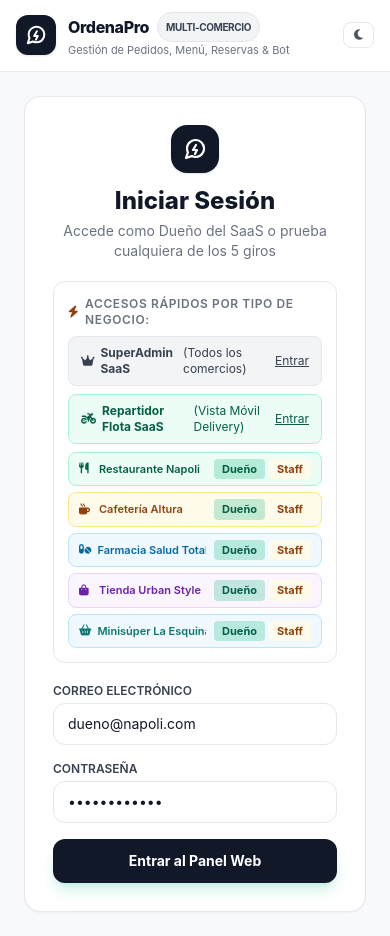
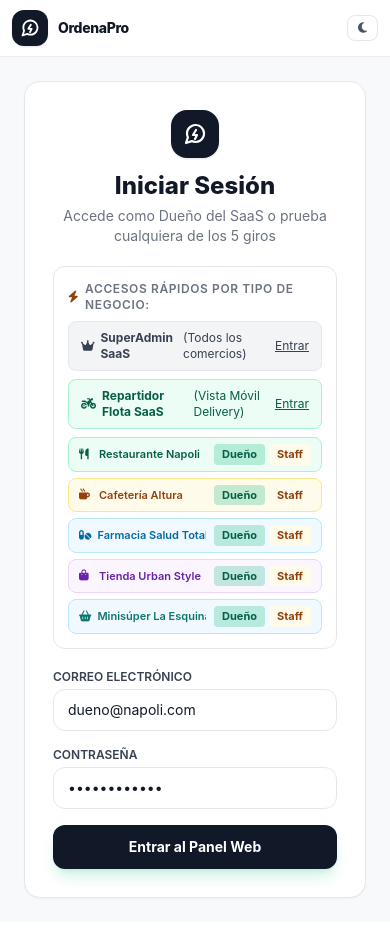
Before and after one commit to SlariosMairena/aSw, a FastAPI app: page / in a window 390 px wide. After the commit the page ends 899 px from the top, so only its background shows below. Run offline with FastAPI, Linux system fonts and the light colour scheme; parts of the project's set-up code (start-up, migrations or seed data) failed here and were passed over; some libraries are stand-ins or nearby versions.

Commit message:
feat(responsive): auditoria completa y ajustes moviles/tablet estilo Shopify y Linear (0 overflow)

```diff
--- a/app/static/css/brand_theme.css
+++ b/app/static/css/brand_theme.css
@@ -40,6 +40,7 @@ body.theme-crema {
   color: var(--text-main) !important;
   font-family: 'Inter', 'Segoe UI', system-ui, -apple-system, BlinkMacSystemFont, sans-serif;
   -webkit-font-smoothing: antialiased;
+  overflow-x: clip;
 }
 
 /* Scrollbar minimalista */
--- a/app/templates/components/comercio_header.html
+++ b/app/templates/components/comercio_header.html
@@ -17,11 +17,11 @@
         </div>
     </div>
 
-    <div class="flex flex-wrap items-center gap-2.5">
-        <div>
+    <div class="w-full sm:w-auto flex flex-wrap items-center gap-2.5">
+        <div class="w-full sm:w-auto">
             <label class="block text-[10px] text-slate-400 uppercase font-bold mb-1">Sucursal Activa</label>
             <select id="filtroSucursalSelect" onchange="reloadComercioDashboard()"
-                class="px-3 py-2 rounded-xl border text-xs font-semibold">
+                class="w-full sm:w-auto px-3 py-2 rounded-xl border text-xs font-semibold">
                 <option value="">Todas las sucursales</option>
             </select>
         </div>
--- a/app/templates/components/navbar.html
+++ b/app/templates/components/navbar.html
@@ -1,24 +1,24 @@
 <!-- BARRA SUPERIOR (HEADER VERDE ABETO 30% + LOGO PROPIO ROJO TOMATE 10%) -->
 <header class="ui-navbar sticky top-0 z-40 shadow-sm">
-    <div class="max-w-[1440px] mx-auto px-4 sm:px-6 py-3 flex items-center justify-between gap-3">
-        <div class="flex items-center gap-3">
+    <div class="max-w-[1440px] mx-auto px-3 sm:px-6 py-2.5 sm:py-3 flex items-center justify-between gap-2 sm:gap-3">
+        <div class="flex items-center gap-2.5 sm:gap-3 min-w-0">
             <!-- Logo geométrico propio (burbuja + rayo de pedidos) -->
-            <div class="ui-brand-logo w-10 h-10 rounded-xl flex items-center justify-center shrink-0">
-                <svg viewBox="0 0 24 24" width="22" height="22" fill="none" stroke="currentColor" stroke-width="2.2" stroke-linecap="round" stroke-linejoin="round" aria-hidden="true">
+            <div class="ui-brand-logo w-9 h-9 sm:w-10 sm:h-10 rounded-xl flex items-center justify-center shrink-0">
+                <svg viewBox="0 0 24 24" width="20" height="20" fill="none" stroke="currentColor" stroke-width="2.2" stroke-linecap="round" stroke-linejoin="round" aria-hidden="true">
                     <path d="M21 11.5a8.38 8.38 0 0 1-.9 3.8 8.5 8.5 0 0 1-7.6 4.7 8.38 8.38 0 0 1-3.8-.9L3 21l1.9-5.7a8.38 8.38 0 0 1-.9-3.8 8.5 8.5 0 0 1 4.7-7.6 8.38 8.38 0 0 1 3.8-.9h.5a8.48 8.48 0 0 1 8 8v.5z"/>
                     <path d="M13 8l-3 5h4l-2 4"/>
                 </svg>
             </div>
-            <div>
-                <h1 class="font-extrabold text-base tracking-tight text-white flex items-center gap-2">
-                    OrdenaPro <span class="text-[10px] uppercase px-2 py-0.5 rounded-full bg-white/15 text-[#F5EFE4] border border-white/20 font-bold">Multi-Comercio</span>
+            <div class="min-w-0">
+                <h1 class="font-extrabold text-sm sm:text-base tracking-tight text-white flex items-center gap-2 truncate">
+                    OrdenaPro <span class="hidden sm:inline-flex text-[10px] uppercase px-2 py-0.5 rounded-full bg-white/15 text-[#F5EFE4] border border-white/20 font-bold">Multi-Comercio</span>
                 </h1>
-                <p class="text-[11px] text-[#B2CABD]">Gestión de Pedidos, Menú, Reservas &amp; Bot</p>
+                <p class="hidden sm:block text-[11px] text-[#B2CABD] truncate">Gestión de Pedidos, Menú, Reservas &amp; Bot</p>
             </div>
         </div>
 
         <!-- Estado de Sesión, Toggle Modo Oscuro y Perfil Activo -->
-        <div class="flex items-center gap-2.5 text-xs">
+        <div class="flex items-center gap-1.5 sm:gap-2.5 text-xs shrink-0">
             <button id="btnThemeToggle" type="button" onclick="toggleBrandTheme()"
                 class="px-2.5 py-1.5 rounded-lg bg-white/10 hover:bg-white/20 text-white keep-white border border-white/20 font-semibold transition flex items-center gap-1.5"
                 title="Cambiar entre Modo Claro y Modo Oscuro">
@@ -26,17 +26,17 @@
                 <span id="lblThemeToggle" class="hidden md:inline">Oscuro</span>
             </button>
 
-            <div id="userHeaderBox" class="hidden items-center gap-2.5 text-xs">
-            <span id="userBadgeRole" class="px-2.5 py-1 rounded-full font-bold bg-white/10 text-[#F5EFE4] border border-white/20"></span>
-            <span id="userBadgeName" class="font-medium text-[#E4EFE9] hidden sm:inline"></span>
-            <button id="btnOpen2FA" type="button" onclick="openModal2FA()" class="px-3 py-1.5 rounded-lg bg-white/10 hover:bg-white/20 text-white border border-white/20 font-semibold transition flex items-center gap-1.5" title="Configurar autenticacion en dos pasos (2FA)">
-                <i class="fa-solid fa-shield-halved text-[#86EFAC]"></i> <span id="lblBtn2FA">Seguridad 2FA</span>
+            <div id="userHeaderBox" class="hidden items-center gap-1.5 sm:gap-2.5 text-xs">
+            <span id="userBadgeRole" class="hidden lg:inline-flex px-2.5 py-1 rounded-full font-bold bg-white/10 text-[#F5EFE4] border border-white/20"></span>
+            <span id="userBadgeName" class="font-medium text-[#E4EFE9] hidden md:inline max-w-[140px] truncate"></span>
+            <button id="btnOpen2FA" type="button" onclick="openModal2FA()" class="px-2.5 sm:px-3 py-1.5 rounded-lg bg-white/10 hover:bg-white/20 text-white border border-white/20 font-semibold transition flex items-center gap-1.5" title="Configurar autenticacion en dos pasos (2FA)">
+                <i class="fa-solid fa-shield-halved text-[#86EFAC]"></i> <span id="lblBtn2FA" class="hidden md:inline">Seguridad 2FA</span>
             </button>
-            <button id="btnVolverSuperAdmin" onclick="switchBackToSuperAdmin()" class="hidden px-3 py-1.5 rounded-lg bg-white/15 hover:bg-white/25 text-white border border-white/25 font-bold transition flex items-center gap-1.5">
-                <i class="fa-solid fa-arrow-left"></i> <span>Panel Maestro</span>
+            <button id="btnVolverSuperAdmin" onclick="switchBackToSuperAdmin()" class="hidden px-2.5 sm:px-3 py-1.5 rounded-lg bg-white/15 hover:bg-white/25 text-white border border-white/25 font-bold transition flex items-center gap-1.5" title="Volver al Panel Maestro">
+                <i class="fa-solid fa-arrow-left"></i> <span class="hidden sm:inline">Panel Maestro</span>
             </button>
-            <button onclick="logout()" class="px-3 py-1.5 rounded-lg bg-[#D6402B] hover:bg-[#B8321F] text-white font-semibold transition flex items-center gap-1.5 shadow-sm">
-                <i class="fa-solid fa-arrow-right-from-bracket"></i> <span>Salir</span>
+            <button onclick="logout()" class="px-2.5 sm:px-3 py-1.5 rounded-lg bg-[#D6402B] hover:bg-[#B8321F] text-white font-semibold transition flex items-center gap-1.5 shadow-sm" title="Cerrar sesión">
+                <i class="fa-solid fa-arrow-right-from-bracket"></i> <span class="hidden sm:inline">Salir</span>
             </button>
             </div>
         </div>
--- a/app/templates/index.html
+++ b/app/templates/index.html
@@ -26,7 +26,7 @@
             };
         }
     </script>
-    <link rel="stylesheet" href="/static/css/brand_theme.css?v=5">
+    <link rel="stylesheet" href="/static/css/brand_theme.css?v=6">
     <script>
         (function() {
             const saved = localStorage.getItem('ordenapro_theme');
--- a/app/templates/modals/cliente_vip_modal.html
+++ b/app/templates/modals/cliente_vip_modal.html
@@ -2,7 +2,7 @@
 <!-- MODAL: EDITAR BENEFICIOS VIP Y FIDELIDAD DEL CLIENTE      -->
 <!-- ========================================================= -->
 <div id="modalClienteVip" class="hidden fixed inset-0 z-50 bg-slate-950/80 backdrop-blur-sm flex items-center justify-center p-4">
-    <div class="glass max-w-md w-full rounded-2xl p-6 shadow-2xl border border-slate-700 space-y-5">
+    <div class="glass max-w-md w-full rounded-2xl p-5 sm:p-6 shadow-2xl border border-slate-700 space-y-5 max-h-[90vh] overflow-y-auto">
         <div class="flex items-start justify-between gap-3 pb-3 border-b border-slate-800/60">
             <div class="flex items-center gap-2.5 min-w-0">
                 <span class="w-9 h-9 rounded-xl bg-amber-500/20 text-amber-400 border border-amber-500/30 flex items-center justify-center shrink-0">
--- a/app/templates/modals/pos_pedido_modal.html
+++ b/app/templates/modals/pos_pedido_modal.html
@@ -1,6 +1,6 @@
 <!-- MODAL POS / NUEVO PEDIDO EN LOCAL O MOSTRADOR -->
 <div id="modalPosPedido" class="fixed inset-0 bg-slate-950/80 backdrop-blur-sm z-50 hidden flex items-center justify-center p-4 overflow-y-auto">
-    <div class="bg-slate-900 border border-slate-700 rounded-2xl max-w-4xl w-full p-6 shadow-2xl my-6">
+    <div class="bg-slate-900 border border-slate-700 rounded-2xl max-w-4xl w-full p-4 sm:p-6 shadow-2xl my-4 max-h-[92vh] overflow-y-auto">
         <div class="flex justify-between items-center border-b border-slate-800 pb-4 mb-5">
             <div>
                 <h3 class="font-bold text-lg text-white flex items-center gap-2">
@@ -82,7 +82,7 @@
                 </div>
 
                 <div id="posDireccionBox" class="hidden grid grid-cols-1 gap-2">
-                    <div class="grid grid-cols-3 gap-2">
+                    <div class="grid grid-cols-1 sm:grid-cols-3 gap-2">
                         <div class="col-span-2">
                             <label class="block text-[11px] text-slate-400 mb-1">Direccion de Entrega</label>
                             <input type="text" id="posDireccion" placeholder="Calle, numero, referencia"
--- a/app/templates/modals/twofa_modal.html
+++ b/app/templates/modals/twofa_modal.html
@@ -1,6 +1,6 @@
 <!-- MODAL DE SEGURIDAD 2FA (TOTP) -->
 <div id="modalSeguridad2FA" class="fixed inset-0 bg-slate-950/80 backdrop-blur-sm z-50 hidden flex items-center justify-center p-4">
-    <div class="bg-slate-900 border border-slate-700 rounded-2xl max-w-md w-full p-6 shadow-2xl">
+    <div class="bg-slate-900 border border-slate-700 rounded-2xl max-w-md w-full p-5 sm:p-6 shadow-2xl max-h-[90vh] overflow-y-auto">
         <div class="flex justify-between items-center border-b border-slate-800 pb-4 mb-5">
             <h3 class="font-bold text-lg text-white flex items-center gap-2">
                 <i class="fa-solid fa-shield-halved text-emerald-400"></i> Seguridad 2FA (Google Authenticator)
--- a/app/templates/views/clientes.html
+++ b/app/templates/views/clientes.html
@@ -9,13 +9,13 @@
                 Consulta tus clientes frecuentes, direcciones guardadas, progreso de sellos y administra sus beneficios VIP.
             </p>
         </div>
-        <div class="flex flex-wrap items-center gap-2">
-            <div class="relative">
+        <div class="flex flex-col sm:flex-row items-stretch sm:items-center gap-2 w-full md:w-auto">
+            <div class="relative flex-1 sm:flex-none">
                 <i class="fa-solid fa-magnifying-glass text-slate-500 absolute left-3 top-2.5 text-xs"></i>
                 <input type="text" id="clientesSearchInput" oninput="cargarClientesComercio()" placeholder="Buscar por nombre o telefono..."
-                    class="bg-slate-950 border border-slate-700 rounded-xl pl-8 pr-3 py-2 text-xs text-white focus:border-cyan-500 outline-none w-60">
+                    class="bg-slate-950 border border-slate-700 rounded-xl pl-8 pr-3 py-2 text-xs text-white focus:border-cyan-500 outline-none w-full sm:w-64">
             </div>
-            <button type="button" onclick="toggleNuevoClienteForm()" class="px-3.5 py-2 rounded-xl bg-[#D6402B] hover:bg-[#B8321F] text-white keep-white text-xs font-bold flex items-center gap-1.5 shadow-sm">
+            <button type="button" onclick="toggleNuevoClienteForm()" class="justify-center px-3.5 py-2 rounded-xl bg-[#D6402B] hover:bg-[#B8321F] text-white keep-white text-xs font-bold flex items-center gap-1.5 shadow-sm shrink-0">
                 <i class="fa-solid fa-user-plus"></i> Nuevo Cliente
             </button>
         </div>
--- a/app/templates/views/configuracion.html
+++ b/app/templates/views/configuracion.html
@@ -112,7 +112,7 @@
                             <span>Activar programa</span>
                         </label>
                     </div>
-                    <div class="grid grid-cols-3 gap-2">
+                    <div class="grid grid-cols-1 sm:grid-cols-3 gap-2.5">
                         <div>
                             <label class="block text-[10px] text-slate-400 mb-1">Meta de sellos</label>
                             <input id="cfgSellosMeta" type="number" min="2" max="30" value="5"
--- a/app/templates/views/pedidos.html
+++ b/app/templates/views/pedidos.html
@@ -1,21 +1,21 @@
 <!-- PESTAÑA A: TABLERO KANBAN DE PEDIDOS EN 3 COLUMNAS ACTIVAS + HISTORIAL ENTREGADOS -->
 <div id="tabContent_pedidos" class="space-y-5">
     <!-- Barra de Acciones Rapidas: Pedido en Mostrador (POS) y Bot WhatsApp -->
-    <div class="glass rounded-2xl px-4 py-3 flex flex-wrap items-center justify-between gap-3">
-        <div class="flex items-center gap-2.5 text-xs text-slate-300">
-            <span class="inline-flex items-center gap-1.5 px-2.5 py-1 rounded-full bg-emerald-500/15 border border-emerald-500/30 text-emerald-300 font-bold text-[11px]">
+    <div class="glass rounded-2xl px-3.5 sm:px-4 py-3 flex flex-col sm:flex-row sm:items-center justify-between gap-2.5 sm:gap-3">
+        <div class="flex items-center gap-2 text-xs text-slate-300">
+            <span class="inline-flex items-center gap-1.5 px-2.5 py-1 rounded-full bg-emerald-500/15 border border-emerald-500/30 text-emerald-300 font-bold text-[11px] shrink-0">
                 <span class="w-2 h-2 rounded-full bg-emerald-400 animate-ping"></span> En Vivo
             </span>
-            <span>Actualizacion automatica en tiempo real de pedidos y movimientos</span>
+            <span class="hidden sm:inline">Actualización automática en tiempo real</span>
         </div>
-        <div class="flex flex-wrap items-center gap-2">
+        <div class="flex flex-wrap items-center gap-2 w-full sm:w-auto">
             <button type="button" id="btnAbrirSimuladorWa" onclick="openModalWhatsappSim()"
-                class="px-3 py-1.5 rounded-xl bg-emerald-500/15 hover:bg-emerald-500/25 border border-emerald-500/40 text-emerald-300 text-xs font-bold transition flex items-center gap-1.5">
-                <i class="fa-brands fa-whatsapp text-sm"></i> <span>Probar Bot WhatsApp</span>
+                class="flex-1 sm:flex-none justify-center px-3 py-2 sm:py-1.5 rounded-xl bg-emerald-500/15 hover:bg-emerald-500/25 border border-emerald-500/40 text-emerald-300 text-xs font-bold transition flex items-center gap-1.5">
+                <i class="fa-brands fa-whatsapp text-sm"></i> <span>Bot WhatsApp</span>
             </button>
             <button type="button" id="btnNuevoPedidoPos" onclick="openModalPosPedido()"
-                class="px-3.5 py-1.5 rounded-xl bg-emerald-600 hover:bg-emerald-500 text-white text-xs font-bold shadow-lg shadow-emerald-600/20 transition flex items-center gap-1.5">
-                <i class="fa-solid fa-cash-register"></i> <span>+ Nuevo Pedido en Local / Mostrador</span>
+                class="flex-1 sm:flex-none justify-center px-3.5 py-2 sm:py-1.5 rounded-xl bg-emerald-600 hover:bg-emerald-500 text-white text-xs font-bold shadow-sm transition flex items-center gap-1.5">
+                <i class="fa-solid fa-cash-register"></i> <span>+ Nuevo Pedido</span>
             </button>
         </div>
     </div>
```
Also changed, not shown: other parts of app/static/css/brand_theme.css (+45 -1 lines).
